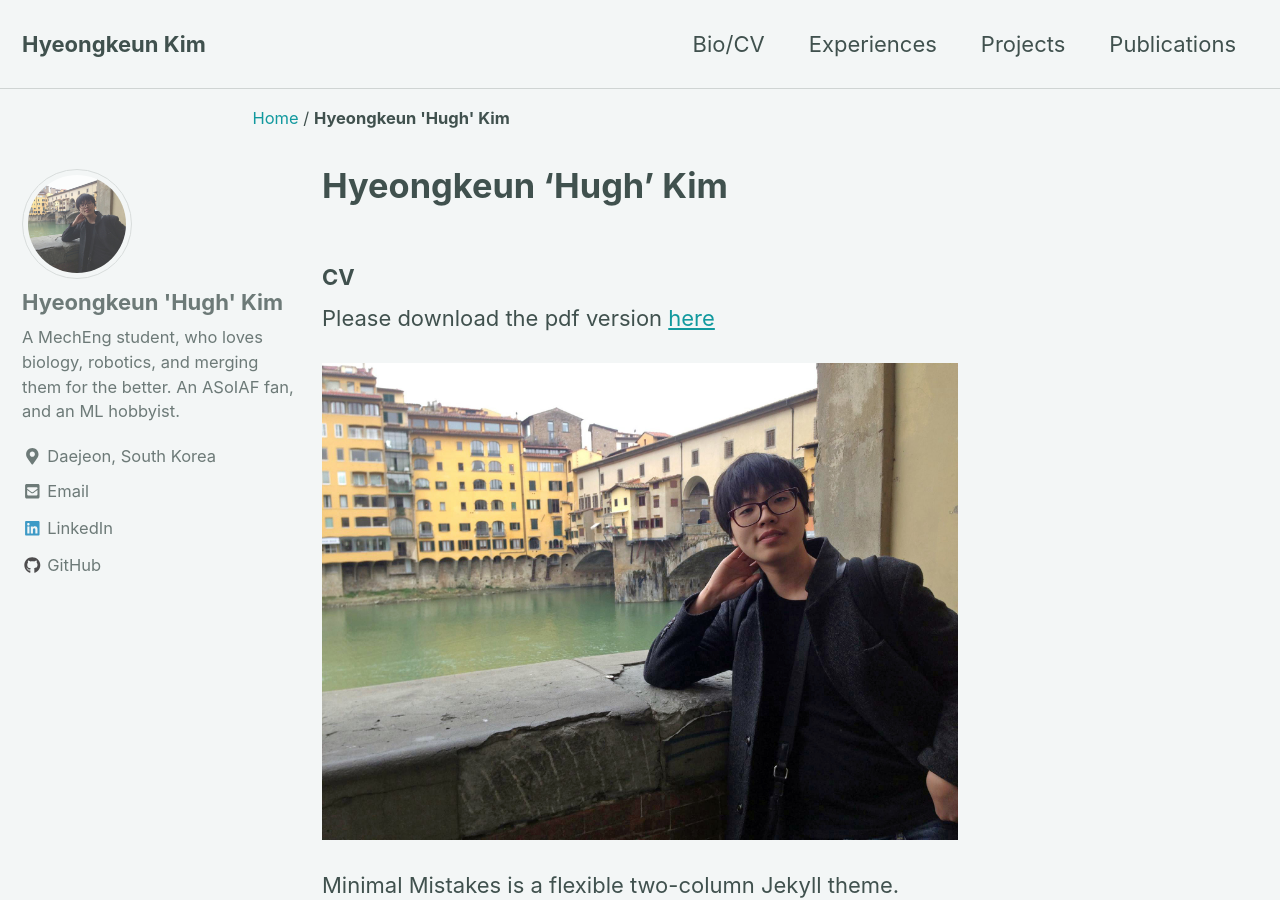
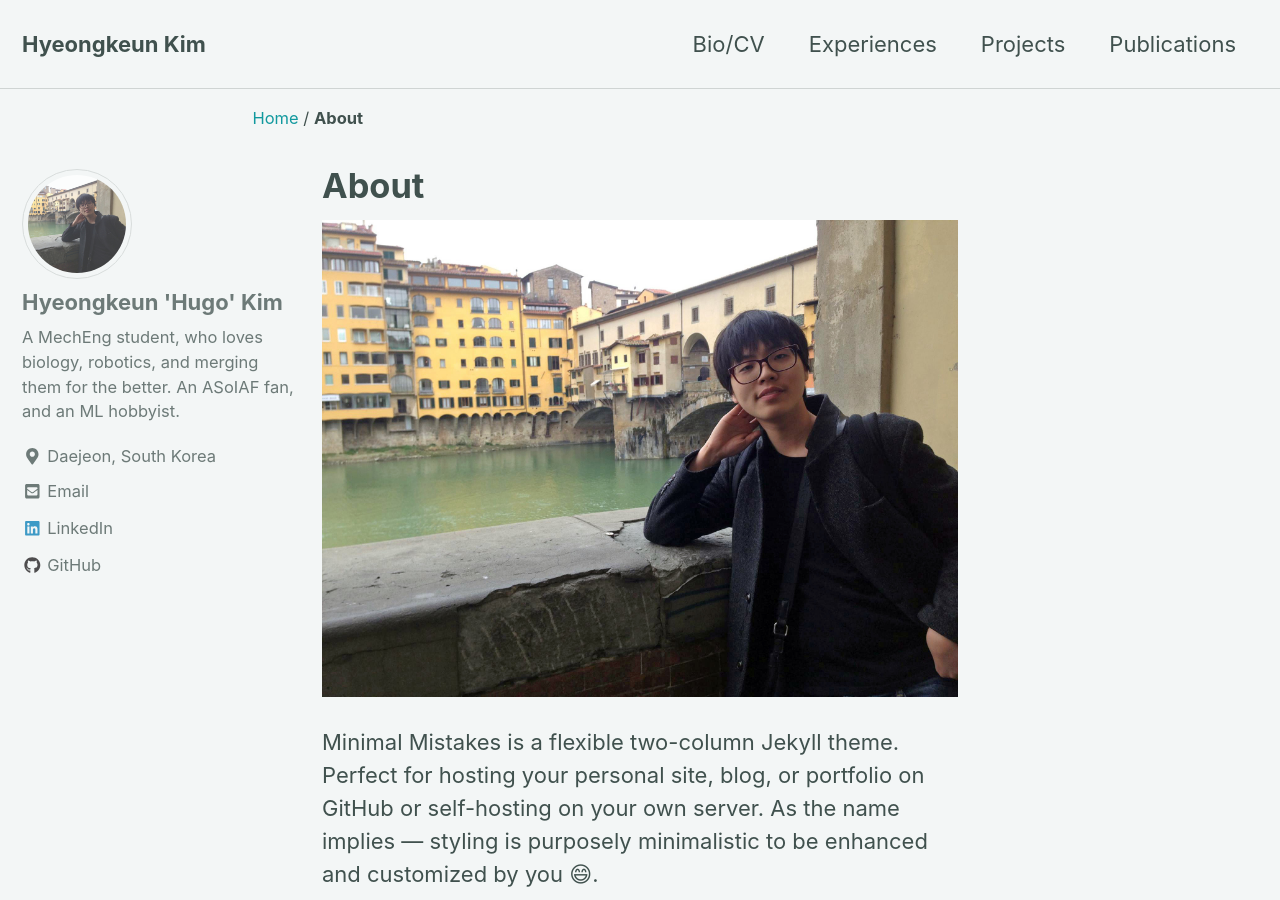
Before and after one commit to engiecat/engiecat.github.io, a Jekyll site: the page built from _pages/about.md, in a window 1280 px wide and 900 px high. Built offline with Jekyll 4.4.1, drawn with Linux system fonts in a browser that asks for light colours; nearby versions of some CDN libraries; emoji names are drawn with the system emoji font; some of the changed text lies outside the part shown.

Commit message:
Some fixes

```diff
--- a/_config.yml
+++ b/_config.yml
@@ -100,7 +100,7 @@
 
 # Site Author
 author:
-  name             : "Hyeongkeun 'Hugh' Kim"
+  name             : "Hyeongkeun 'Hugo' Kim"
   avatar           : "/assets/images/Kim_at_florence.jpg"
   bio              : "A MechEng student, who loves biology, robotics, and merging them for the better. An ASoIAF fan, and an ML hobbyist. "
   location         : "Daejeon, South Korea"
--- a/_pages/about.md
+++ b/_pages/about.md
@@ -1,13 +1,13 @@
 ---
 permalink: /about/
-title: "Hyeongkeun 'Hugh' Kim"
+title: "About"
 excerpt: "Hyeongkeun Kim, A MechEng student, who loves biology, robotics, and merging them for the better."
 
 ---
 
-### CV ###
-Please download the pdf version [here](/assets/CV_HKim.pdf)
 
 ![times in florence](/assets/images/about_splash.jpg)
 
 Minimal Mistakes is a flexible two-column Jekyll theme. Perfect for hosting your personal site, blog, or portfolio on GitHub or self-hosting on your own server. As the name implies --- styling is purposely minimalistic to be enhanced and customized by you :smile:.
+
+**CV** - Please download the pdf version [here](/assets/CV_HKim.pdf) (August 2018)
```
Also changed, not shown: 1 other file.
